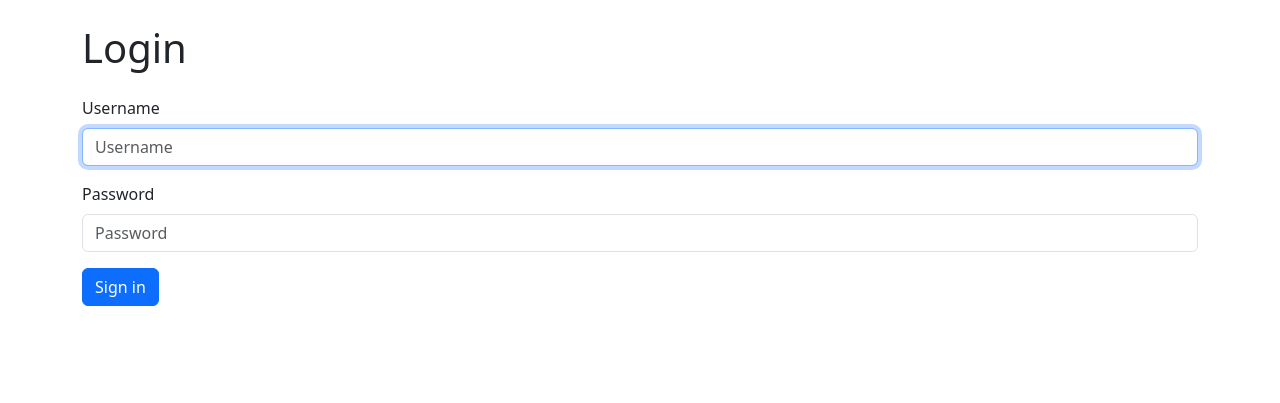
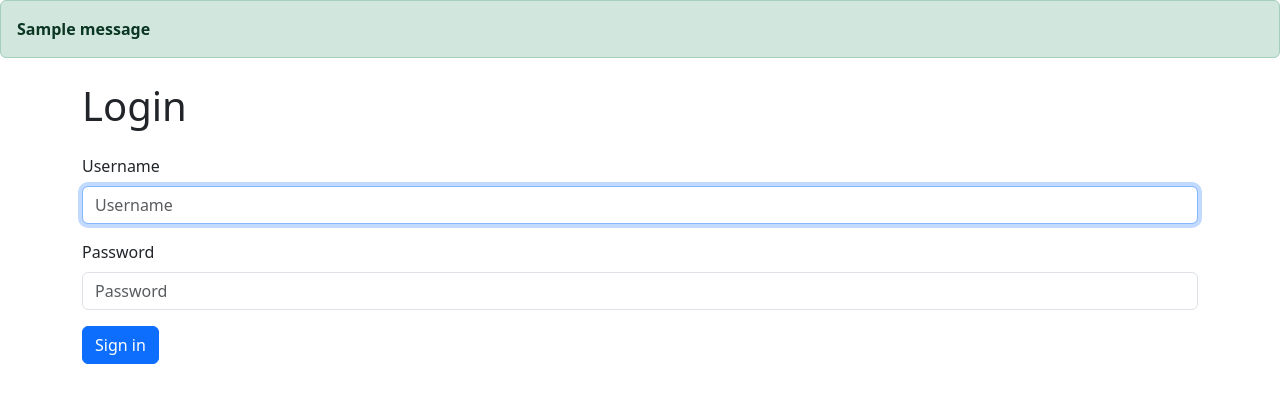
Before and after one commit to Buchiks/python-project-52, a Django app: page /users/login/ in a window 1280 px wide. Shown: the part 56-459 px from the top of the page. Run offline with Django 5.2, Linux system fonts and the light colour scheme; tables that the repository leaves empty hold one stand-in row (values such as "Sample post"); one stand-in notice (Sample message) is shown; some libraries are stand-ins or nearby versions.

Commit message:
forgot to add flash message in html

```diff
--- a/users/templates/users/login.html
+++ b/users/templates/users/login.html
@@ -3,6 +3,13 @@
 {% load i18n %}
 
 {% block content %}
+{% if messages %}
+{% for message in messages %}
+<div class="alert {{ message.tags }} alert-dismissable fade show" role="alert">
+    <strong>{{ message }}</strong>
+</div>
+{% endfor %}
+{% endif %}
 <div class="container wrapper flex-grow-1">
     <h1 class="my-4">{% translate "Login" %}</h1>
 
```
